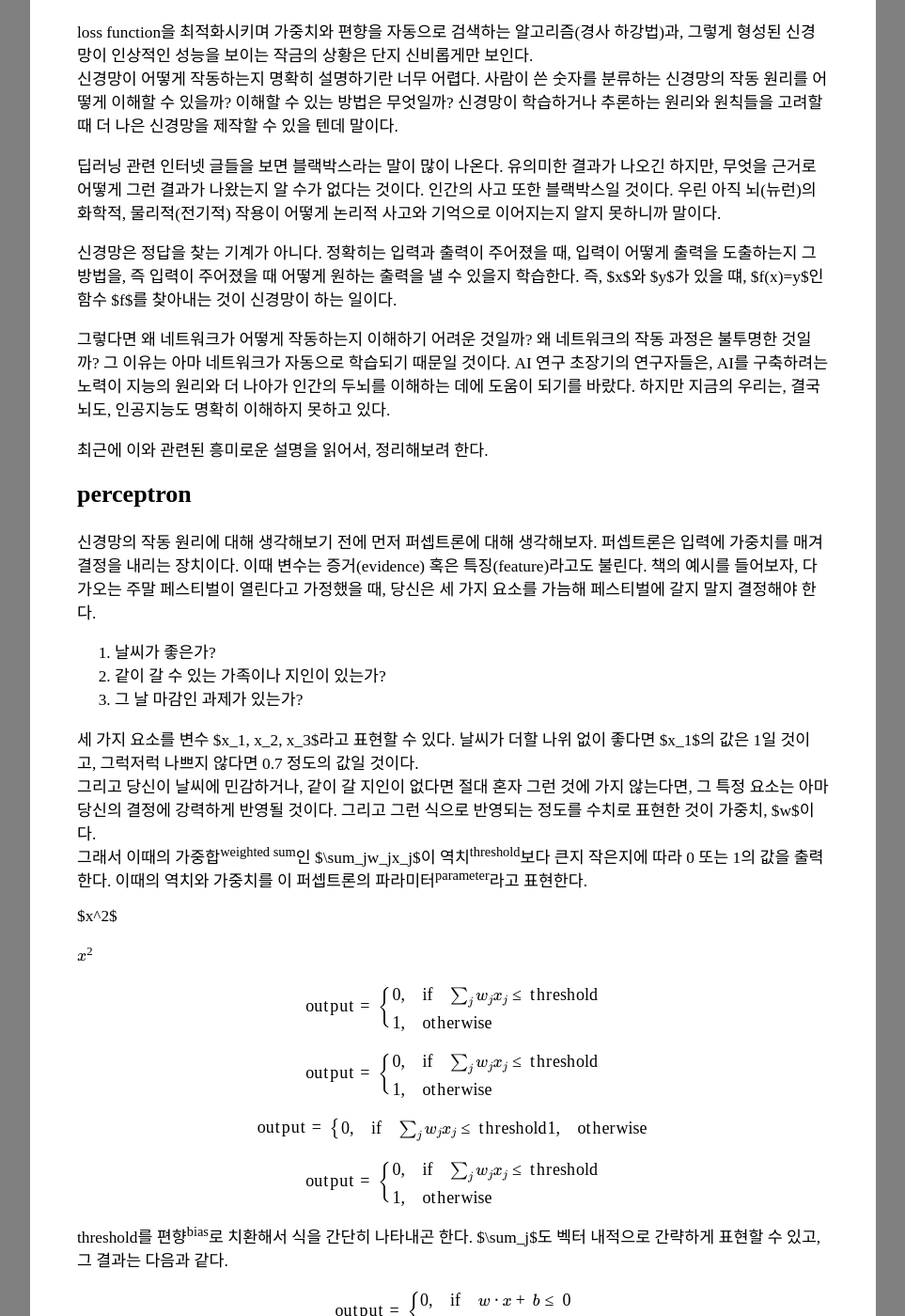
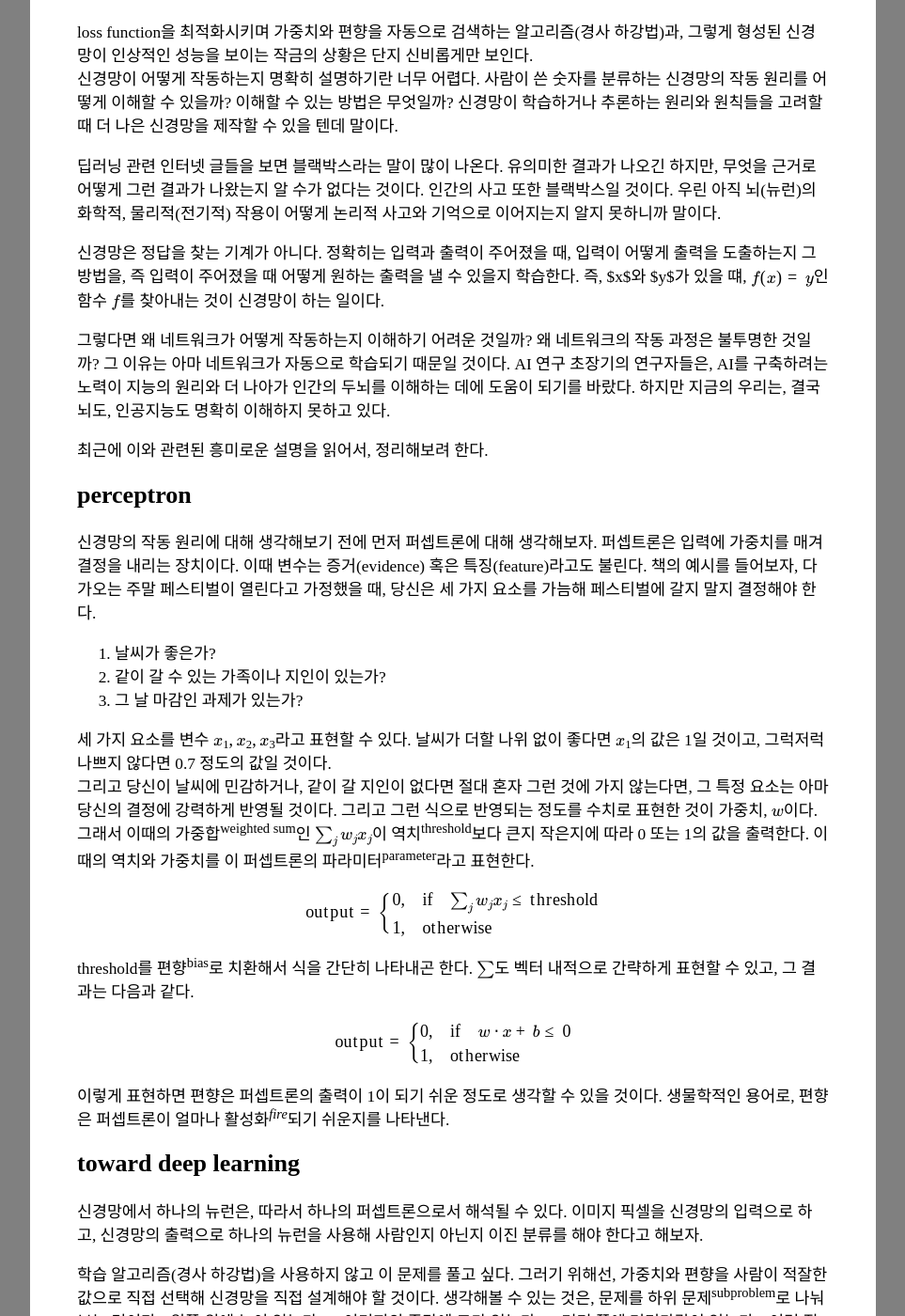
Before and after one commit to ktasha45/ktasha45.github.io, a Jekyll site: the page built from _posts/2022-09-15-neuralnetwork.md, in a window 1280 px wide and 1400 px high, scrolled down 270 px. Shown: the whole window at 94% size, without its empty margins (158-1121 px from the left). Built offline with Jekyll 4.4.1, drawn with Linux system fonts in a browser that asks for light colours; some web fonts are replaced.

Commit message:
problem sloved (mathjax)

```diff
--- a/_posts/2022-09-15-neuralnetwork.md
+++ b/_posts/2022-09-15-neuralnetwork.md
@@ -12,7 +12,7 @@ loss function을 최적화시키며 가중치와 편향을 자동으로 검색
 
 딥러닝 관련 인터넷 글들을 보면 `블랙박스`라는 말이 많이 나온다. 유의미한 결과가 나오긴 하지만, 무엇을 근거로 어떻게 그런 결과가 나왔는지 알 수가 없다는 것이다. 인간의 사고 또한 블랙박스일 것이다. 우린 아직 뇌(뉴런)의 화학적, 물리적(전기적) 작용이 어떻게 논리적 사고와 기억으로 이어지는지 알지 못하니까 말이다.
 
-신경망은 정답을 찾는 기계가 아니다. 정확히는 입력과 출력이 주어졌을 때, 입력이 어떻게 출력을 도출하는지 그 방법을, 즉 입력이 주어졌을 때 어떻게 원하는 출력을 낼 수 있을지 학습한다. 즉, $x$와 $y$가 있을 떄, $f(x)=y$인 함수 $f$를 찾아내는 것이 신경망이 하는 일이다.
+신경망은 정답을 찾는 기계가 아니다. 정확히는 입력과 출력이 주어졌을 때, 입력이 어떻게 출력을 도출하는지 그 방법을, 즉 입력이 주어졌을 때 어떻게 원하는 출력을 낼 수 있을지 학습한다. 즉, $x$와 $y$가 있을 떄, \\(f(x)=y\\)인 함수 \\(f\\)를 찾아내는 것이 신경망이 하는 일이다.
 
 그렇다면 왜 네트워크가 어떻게 작동하는지 이해하기 어려운 것일까? 왜 네트워크의 작동 과정은 불투명한 것일까? 그 이유는 아마 네트워크가 자동으로 학습되기 때문일 것이다. AI 연구 초장기의 연구자들은, AI를 구축하려는 노력이 지능의 원리와 더 나아가 인간의 두뇌를 이해하는 데에 도움이 되기를 바랐다. 하지만 지금의 우리는, 결국 뇌도, 인공지능도 명확히 이해하지 못하고 있다.
 
@@ -25,19 +25,9 @@ loss function을 최적화시키며 가중치와 편향을 자동으로 검색
 2. 같이 갈 수 있는 가족이나 지인이 있는가?
 3. 그 날 마감인 과제가 있는가?
 
-세 가지 요소를 변수 $x_1, x_2, x_3$라고 표현할 수 있다. 날씨가 더할 나위 없이 좋다면 $x_1$의 값은 1일 것이고, 그럭저럭 나쁘지 않다면 0.7 정도의 값일 것이다.
-그리고 당신이 날씨에 민감하거나, 같이 갈 지인이 없다면 절대 혼자 그런 것에 가지 않는다면, 그 특정 요소는 아마 당신의 결정에 강력하게 반영될 것이다. 그리고 그런 식으로 반영되는 정도를 수치로 표현한 것이 가중치, $w$이다.
-그래서 이때의 가중합<sup>weighted sum</sup>인 $\sum_jw_jx_j$이 역치<sup>threshold</sup>보다 큰지 작은지에 따라 0 또는 1의 값을 출력한다. 이때의 역치와 가중치를 이 퍼셉트론의 파라미터<sup>parameter</sup>라고 표현한다.
-
-$x^2$
-
-\\( x^2 \\)
-
-$$\text{output}=
-\begin{cases}
-0, & \text{if} \quad {\sum_jw_jx_j \le \text{threshold}} \\
-1, & \text{otherwise}
-\end{cases}$$
+세 가지 요소를 변수 \\(x_1, x_2, x_3\\)라고 표현할 수 있다. 날씨가 더할 나위 없이 좋다면 \\(x_1\\)의 값은 1일 것이고, 그럭저럭 나쁘지 않다면 0.7 정도의 값일 것이다.
+그리고 당신이 날씨에 민감하거나, 같이 갈 지인이 없다면 절대 혼자 그런 것에 가지 않는다면, 그 특정 요소는 아마 당신의 결정에 강력하게 반영될 것이다. 그리고 그런 식으로 반영되는 정도를 수치로 표현한 것이 가중치, \\(w\\)이다.
+그래서 이때의 가중합<sup>weighted sum</sup>인 \\(\sum_jw_jx_j\\)이 역치<sup>threshold</sup>보다 큰지 작은지에 따라 0 또는 1의 값을 출력한다. 이때의 역치와 가중치를 이 퍼셉트론의 파라미터<sup>parameter</sup>라고 표현한다.
 
 $$\text{output}=
 \begin{cases}
@@ -45,19 +35,7 @@ $$\text{output}=
 1, & \text{otherwise}
 \end{cases}$$
 
-\\[\text{output}=
-\begin{cases}
-0, & \text{if} \quad {\sum_jw_jx_j \le \text{threshold}} \\
-1, & \text{otherwise}
-\end{cases}\\]
-
-\\[\text{output}=
-\begin{cases}
-0, & \text{if} \quad {\sum_jw_jx_j \le \text{threshold}} \cr
-1, & \text{otherwise}
-\end{cases}\\]
-
-threshold를 편향<sup>bias</sup>로 치환해서 식을 간단히 나타내곤 한다. $\sum_j$도 벡터 내적으로 간략하게 표현할 수 있고, 그 결과는 다음과 같다.
+threshold를 편향<sup>bias</sup>로 치환해서 식을 간단히 나타내곤 한다. \\(\sum\\)도 벡터 내적으로 간략하게 표현할 수 있고, 그 결과는 다음과 같다.
 
 $$\text{output}=
 \begin{cases}
```
Also changed, not shown: index.md (+0 -29 lines).
